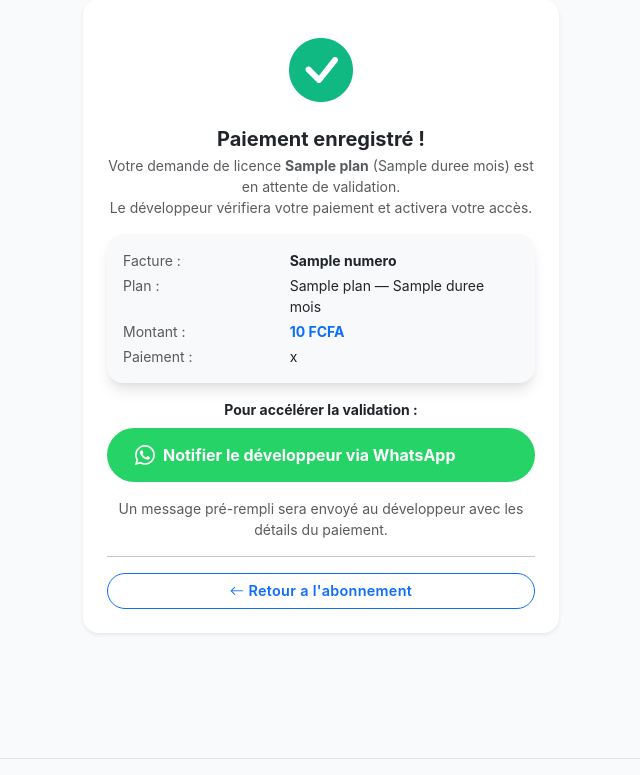
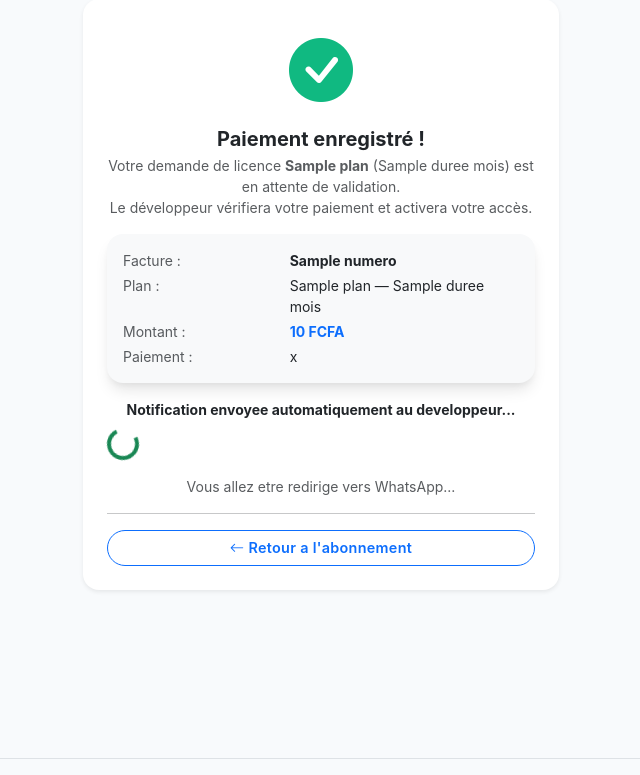
Before and after one commit to bartho1992/barham-school, a Python web app: template templates/saas/paiement_ok.html in a window 1280 px wide. Shown: the part 25-800 px from the top of the page, without its empty margins (319-959 px from the left). Run offline with Jinja, Linux system fonts and the light colour scheme; the template is opened without the code that fills it: most values are stand-ins (such as "Sample title", 1, 10 or a date in 2020).

Commit message:
WhatsApp auto: notification automatique sans clic + numero dev mis a jour

```diff
--- a/templates/saas/paiement_ok.html
+++ b/templates/saas/paiement_ok.html
@@ -41,11 +41,11 @@
             </div>
         </div>
 
-        <p class="fw-bold small mb-2">Pour accélérer la validation :</p>
-        <a href="{{ whatsapp_link }}" target="_blank" class="whatsapp-btn mb-3">
-            <i class="bi bi-whatsapp fs-5"></i> Notifier le développeur via WhatsApp
-        </a>
-        <p class="text-muted small mb-0">Un message pré-rempli sera envoyé au développeur avec les détails du paiement.</p>
+        <p class="fw-bold small mb-2">Notification envoyee automatiquement au developpeur...</p>
+        <div class="spinner-border text-success mb-3" role="status">
+            <span class="visually-hidden">Envoi...</span>
+        </div>
+        <p class="text-muted small mb-0">Vous allez etre redirige vers WhatsApp...</p>
 
         <hr class="my-3">
         <a href="{{ url_for('abonnement') }}" class="btn btn-outline-primary btn-sm rounded-pill">
@@ -53,4 +53,9 @@
         </a>
     </div>
 </div>
+<script>
+setTimeout(function() {
+    window.open("{{ whatsapp_link }}", "_blank");
+}, 2000);
+</script>
 {% endblock %}
--- a/templates/saas/paiement_orange.html
+++ b/templates/saas/paiement_orange.html
@@ -55,10 +55,6 @@
             <i class="bi bi-check-circle me-2"></i> J'ai effectue le paiement
         </button>
     </form>
-    <!-- Notifier via WhatsApp -->
-    <a href="{{ whatsapp_link }}" target="_blank" class="btn btn-lg w-100 rounded-pill mb-2" style="background:#25D366; color:white; font-weight:700;">
-        <i class="bi bi-whatsapp me-2"></i> Notifier le developpeur via WhatsApp
-    </a>
     <p class="text-center text-muted" style="font-size:0.7rem;">
         <i class="bi bi-info-circle"></i> Apres validation, vous recevrez votre acces dans les plus brefs delais.<br>
         Pour toute question : <strong>77 692 91 88</strong>
--- a/templates/saas/paiement_stripe.html
+++ b/templates/saas/paiement_stripe.html
@@ -28,11 +28,8 @@
             </form>
         </div>
     </div>
-    <a href="{{ url_for('abonnement_callback', facture_id=facture.id) }}" class="btn btn-success btn-lg w-100 rounded-pill mb-2">
+    <a href="{{ url_for('abonnement_callback', facture_id=facture.id) }}" class="btn btn-success btn-lg w-100 rounded-pill">
         <i class="bi bi-check-circle me-1"></i> Confirmer le paiement
-    </a>
-    <a href="{{ whatsapp_link }}" target="_blank" class="btn btn-lg w-100 rounded-pill mb-2" style="background:#25D366; color:white; font-weight:700;">
-        <i class="bi bi-whatsapp me-2"></i> Notifier le developpeur via WhatsApp
     </a>
     <p class="text-center text-muted mt-2" style="font-size:0.6rem;">Démo — en production : Stripe Checkout</p>
 </div>
--- a/templates/saas/paiement_wave.html
+++ b/templates/saas/paiement_wave.html
@@ -55,10 +55,6 @@
             <i class="bi bi-check-circle me-2"></i> J'ai effectue le paiement
         </button>
     </form>
-    <!-- Notifier via WhatsApp -->
-    <a href="{{ whatsapp_link }}" target="_blank" class="btn btn-lg w-100 rounded-pill mb-2" style="background:#25D366; color:white; font-weight:700;">
-        <i class="bi bi-whatsapp me-2"></i> Notifier le developpeur via WhatsApp
-    </a>
     <p class="text-center text-muted" style="font-size:0.7rem;">
         <i class="bi bi-info-circle"></i> Apres validation, vous recevrez votre acces dans les plus brefs delais.<br>
         Pour toute question : <strong>77 692 91 88</strong>
```
Also changed, not shown: routes_saas.py (+5 -2 lines).
